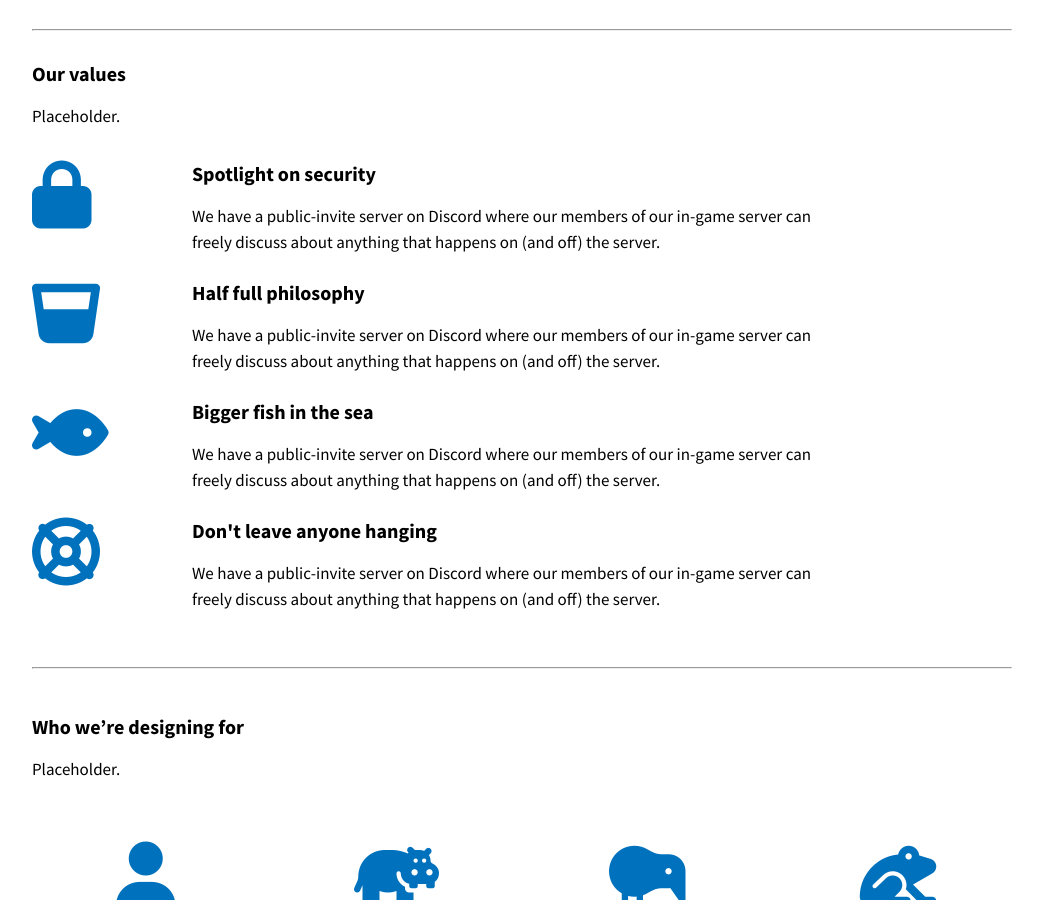
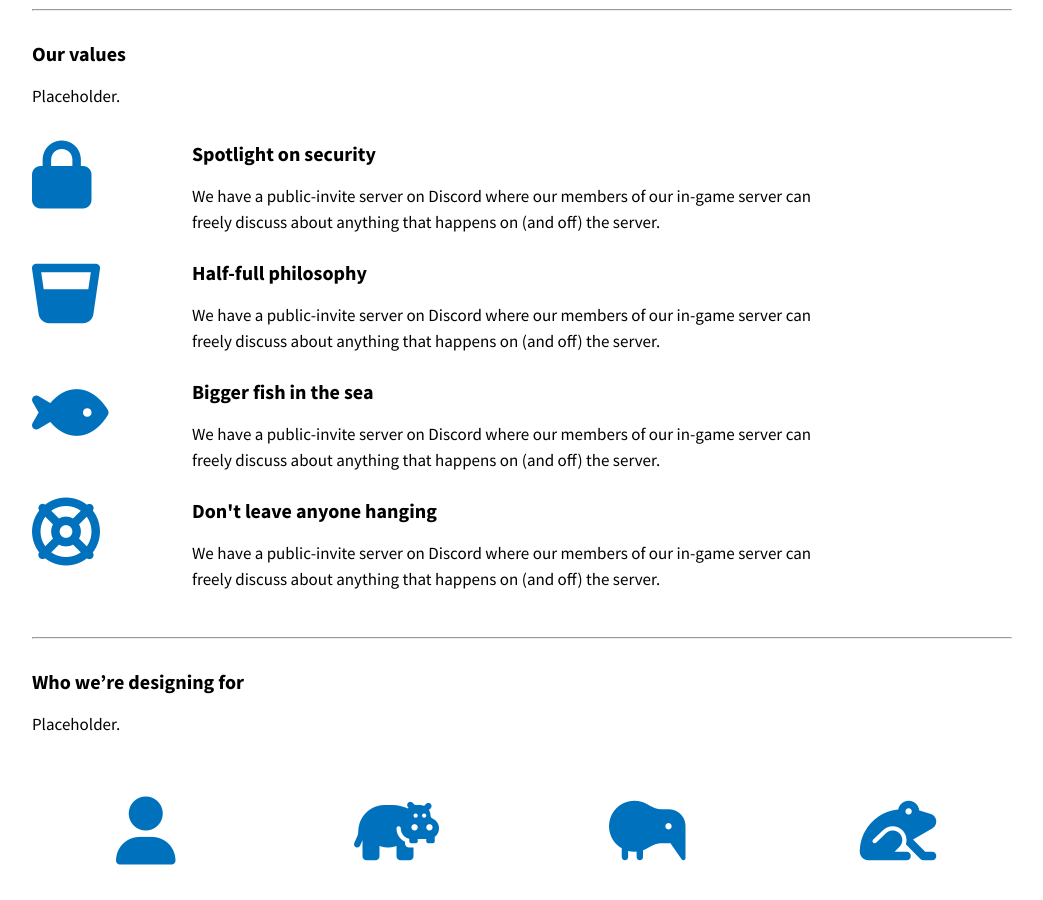
Before and after one commit to serrif/website, a Jekyll site: the page built from main/mission.md, in a window 1280 px wide and 900 px high, scrolled down 809 px. Shown: the whole window, without its empty margins (118-1161 px from the left). Built offline with Jekyll 4.4.1, drawn with Linux system fonts in a browser that asks for light colours; nearby versions of some CDN libraries.

```diff
--- a/main/mission.md
+++ b/main/mission.md
@@ -16,7 +16,7 @@ tagline: We're a modern, creative community.
 ## Guided by principle
 Everything that we're built around, every idea we adopt as a principle of the server, and down to who we select to be our staff members is cemented within our mission statement. Who we are as a server is where our values and trust lie as an organization; a supportive and experienced group of aspiring designers; developers, and engineers.
 
-<hr style="margin-top: 4.5rem;">
+<hr style="margin-top: 3.5rem;">
 
 ### Who we are
 A group of aspiring designers; developers, and engineers. A collective who believes that sometimes everyone needs a place to kick back, block by block, bit by bit. An organization who is dedicated to transparency and excellence.
@@ -24,7 +24,7 @@ A group of aspiring designers; developers, and engineers. A collective who belie
 ### What we're doing
 Building an in-game community that's more resourceful, efficient, supportive, and always has the member at heart. We're putting architects, developers, and designers together for everyone's creative side.
 
-<hr style="margin-top: 4.5rem;">
+<hr style="margin-top: 3.5rem;">
 
 ### Our values
 Placeholder.
@@ -48,7 +48,7 @@ Placeholder.
     </span>
 	</div>
 	<div class="usa-width-five-sixths footer-content">
-		<h3>Half full philosophy</h3>
+		<h3>Half-full philosophy</h3>
 		<p style="margin-bottom: 1rem; max-width: 65rem;">We have a public-invite server on Discord where our members of our in-game server can freely discuss about anything that happens on (and off) the server.</p>
         </div>
 </div>
@@ -77,7 +77,7 @@ Placeholder.
         </div>
 </div>
 
-<hr style="margin-top: 4.5rem; margin-bottom: 4.5rem;">
+<hr style="margin-top: 3.5rem;">
 
 ### Who we're designing for
 Placeholder.
@@ -106,7 +106,7 @@ Placeholder.
     </div>
   </div>
 
-<hr style="margin-top: 4.5rem; margin-bottom: 4.5rem;">
+<hr style="margin-top: 3.5rem;">
 
 ### How we started
 <div class="usa-grid-full">
```
Also changed, not shown: main/public-invite.md (added).
